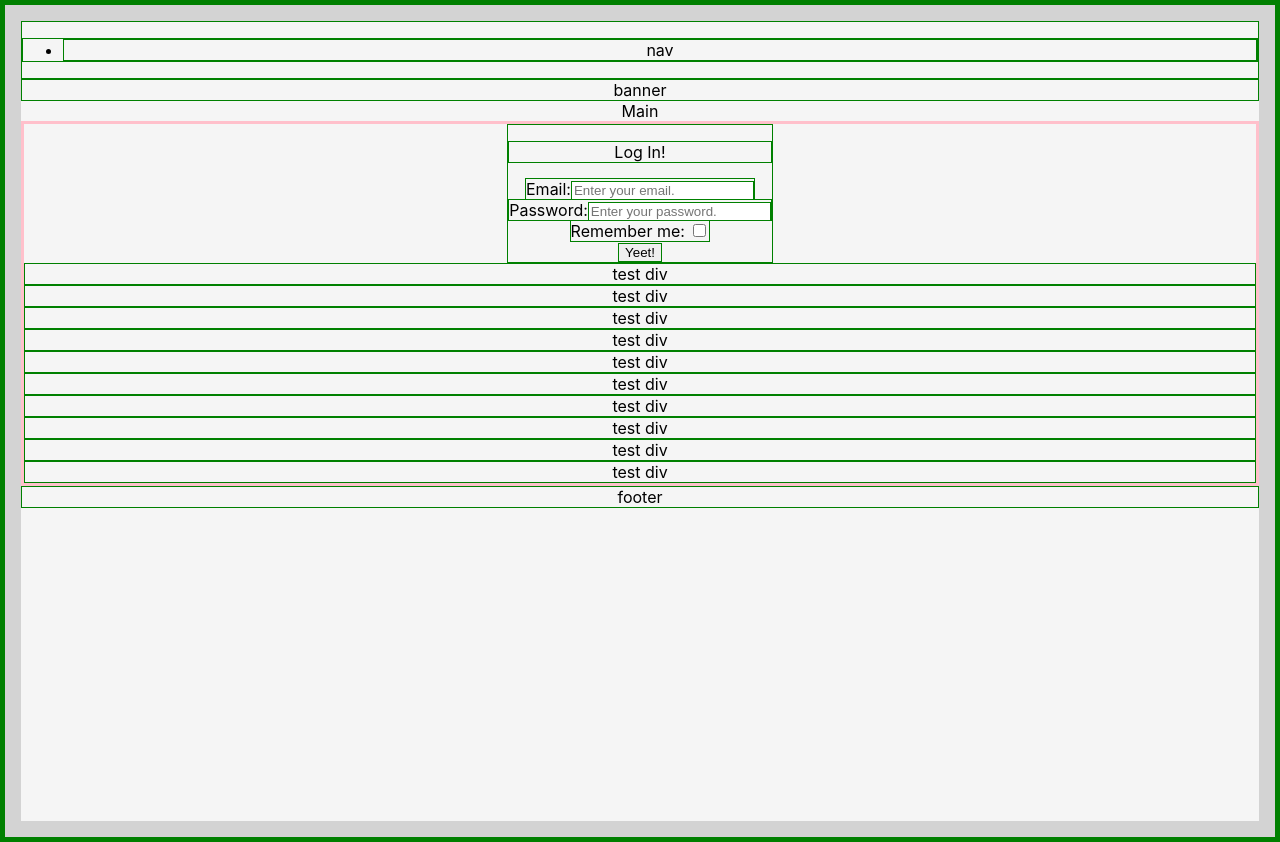
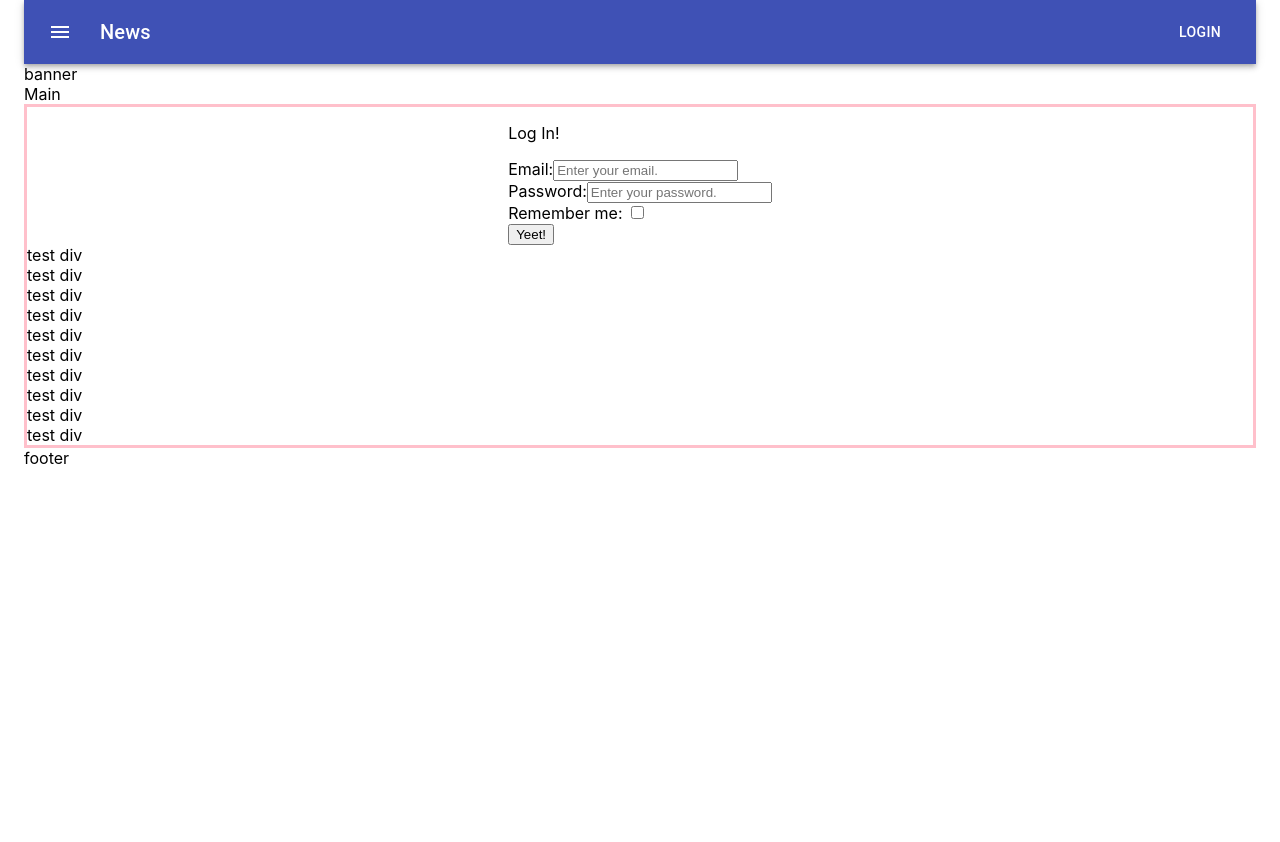
Before and after one commit to trycrmr/react-playground, a React (Create React App) app: page / in a window 1280 px wide. After the commit the page ends 800 px from the top, so only its background shows below. Built offline with nearby package versions, Linux system fonts and the light colour scheme.

Commit message:
Adds material ui and updates the nav with it

```diff
--- a/package.json
+++ b/package.json
@@ -3,6 +3,8 @@
   "version": "0.1.0",
   "private": true,
   "dependencies": {
+    "@material-ui/core": "^4.11.0",
+    "@material-ui/icons": "^4.9.1",
     "@reduxjs/toolkit": "^1.1.0",
     "@testing-library/jest-dom": "^4.2.4",
     "@testing-library/react": "^9.3.2",
--- a/src/Layout.css
+++ b/src/Layout.css
@@ -1,4 +1,4 @@
-* {
+/* * {
   border: 1px solid green;
 }
 
@@ -7,4 +7,4 @@
   border: 1rem solid lightgray;
   background-color: whitesmoke;
   height: 100vh;
-}
+} */
--- a/src/Layout.js
+++ b/src/Layout.js
@@ -3,13 +3,14 @@
 import Header from "./Header";
 import Main from "./Main";
 import Footer from "./Footer";
+import { Container } from "@material-ui/core";
 const Layout = () => {
   return (
-    <div className="layout">
+    <Container maxWidth="lg">
       <Header />
       <Main />
       <Footer />
-    </div>
+    </Container>
   );
 };
 
--- a/src/Nav.js
+++ b/src/Nav.js
@@ -1,13 +1,45 @@
 import React from "react";
+import { makeStyles } from "@material-ui/core/styles";
+import AppBar from "@material-ui/core/AppBar";
+import Toolbar from "@material-ui/core/Toolbar";
+import Typography from "@material-ui/core/Typography";
+import Button from "@material-ui/core/Button";
+import IconButton from "@material-ui/core/IconButton";
+import MenuIcon from "@material-ui/icons/Menu";
 
-const Nav = () => {
+const useStyles = makeStyles((theme) => ({
+  root: {
+    flexGrow: 1,
+  },
+  menuButton: {
+    marginRight: theme.spacing(2),
+  },
+  title: {
+    flexGrow: 1,
+  },
+}));
+
+export default function ButtonAppBar() {
+  const classes = useStyles();
+
   return (
-    <nav>
-      <ul>
-        <li>nav</li>
-      </ul>
-    </nav>
+    <div className={classes.root}>
+      <AppBar position="static">
+        <Toolbar>
+          <IconButton
+            edge="start"
+            className={classes.menuButton}
+            color="inherit"
+            aria-label="menu"
+          >
+            <MenuIcon />
+          </IconButton>
+          <Typography variant="h6" className={classes.title}>
+            News
+          </Typography>
+          <Button color="inherit">Login</Button>
+        </Toolbar>
+      </AppBar>
+    </div>
   );
-};
-
-export default Nav;
+}
```
Also changed, not shown: 1 other file (tests, documents, lock files or other folders).
